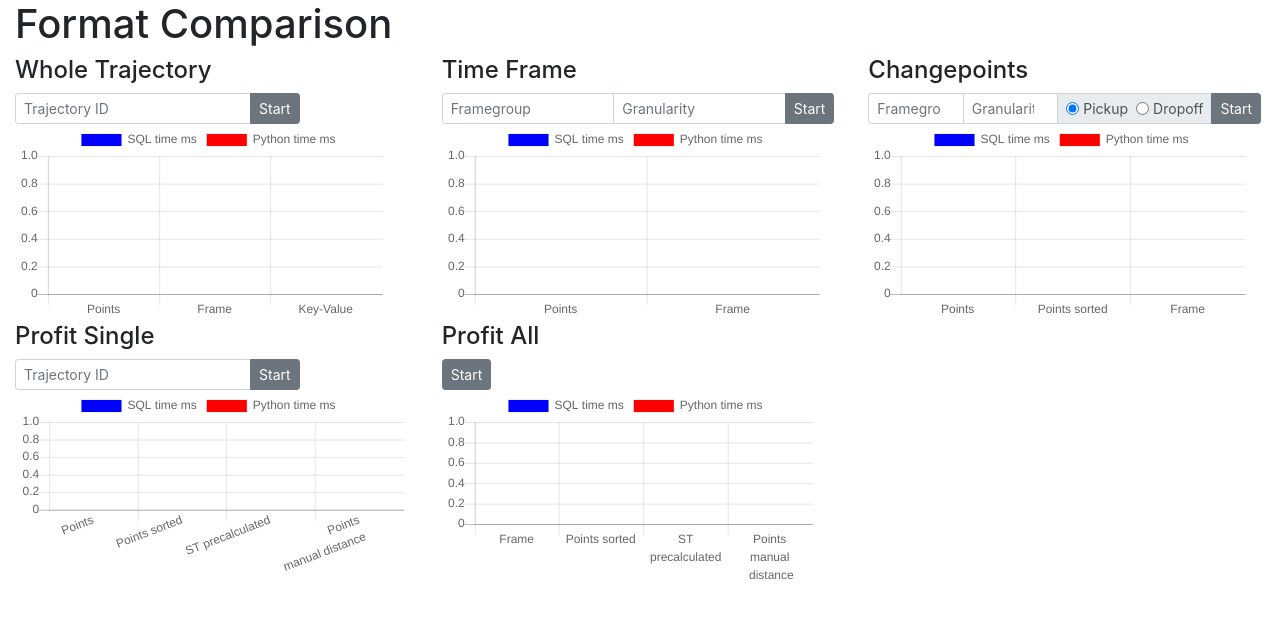
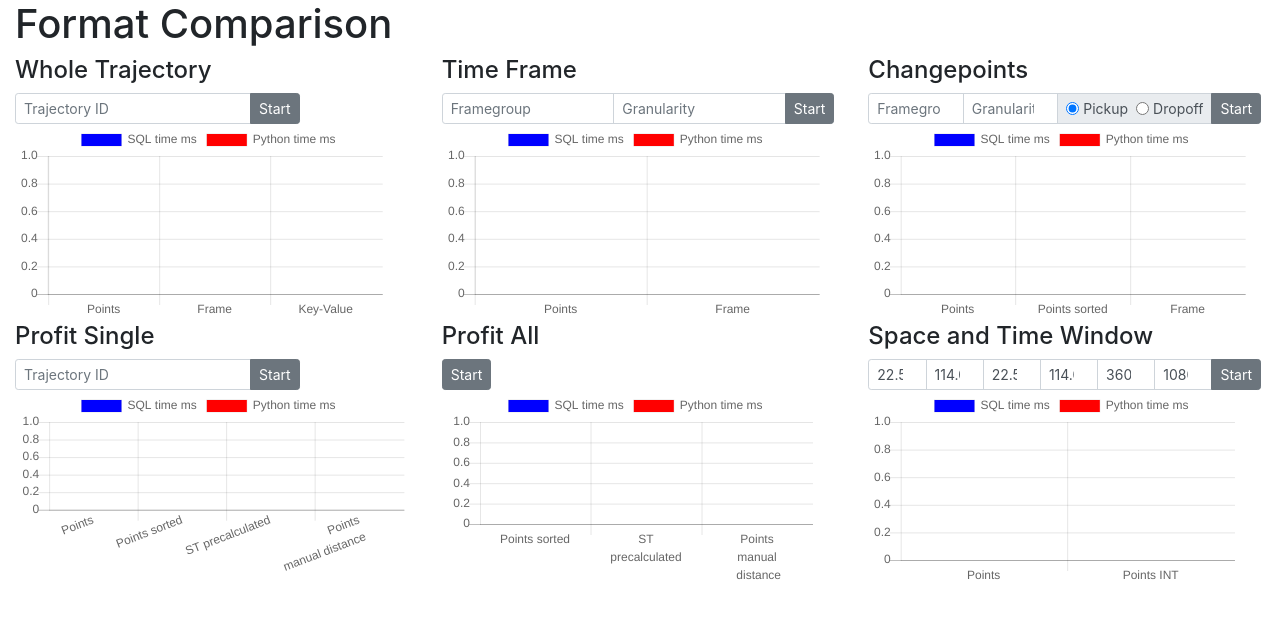
Before and after one commit to marcelja/tuk3, a Flask app: page /compare in a window 1280 px wide. Shown: the top 619 px of the page. Run offline with Flask 2, Linux system fonts and the light colour scheme; some libraries are stand-ins or nearby versions.

Commit message:
compare taxis within window

```diff
--- a/server.py
+++ b/server.py
@@ -614,6 +614,44 @@ def profit_id_manual(id):
         }
         return Response(json.dumps(response, separators=(',', ':')), mimetype='application/json')
 
+@app.route('/window/<float:latMin>/<float:lonMin>/<float:latMax>/<float:lonMax>/<int:start>/<int:end>')
+def window(latMin, lonMin, latMax, lonMax, start, end):
+    with Cursor(SCHEMA_NAME) as cursor:
+        result = []
+
+        query = 'call taxis_in_window({0}, {1}, {2}, {3}, {4}, {5}, ?);'.format(latMin, lonMin, latMax, lonMax, start, end)
+        cursor.execute(query)
+        result = cursor.fetchall()
+
+        response = {
+            "performance": {
+                "query": query,
+                "sql": get_sql_execution_time(query.replace("'", "''")),
+                "python": 0
+            },
+            "result": result
+        }
+        return Response(json.dumps(response, separators=(',', ':')), mimetype='application/json')
+
+@app.route('/window_int/<float:latMin>/<float:lonMin>/<float:latMax>/<float:lonMax>/<int:start>/<int:end>')
+def window_int(latMin, lonMin, latMax, lonMax, start, end):
+    with Cursor(SCHEMA_NAME) as cursor:
+        result = []
+
+        query = 'call taxis_in_window_ints({0}, {1}, {2}, {3}, {4}, {5}, ?);'.format(latMin, lonMin, latMax, lonMax, start, end)
+        cursor.execute(query)
+        result = cursor.fetchall()
+
+        response = {
+            "performance": {
+                "query": query,
+                "sql": get_sql_execution_time(query.replace("'", "''")),
+                "python": 0
+            },
+            "result": result
+        }
+        return Response(json.dumps(response, separators=(',', ':')), mimetype='application/json')
+
 def _convert_timestamp(ts):
     if isinstance(ts, datetime.datetime):
         return str(ts)
--- a/static/comparison.js
+++ b/static/comparison.js
@@ -19,7 +19,10 @@ function initCharts() {
       labels: ['Points', 'Points sorted', 'ST precalculated', ['Points', 'manual distance']]
     },
     profitAll: {
-      labels: ['Frame', 'Points sorted', ['ST', 'precalculated'], ['Points', 'manual', ' distance']]
+      labels: ['Points sorted', ['ST', 'precalculated'], ['Points', 'manual', ' distance']]
+    },
+    window: {
+      labels: ['Points', 'Points INT']
     }
   };
   for (chartName in chartDetails) {
@@ -148,10 +151,10 @@ async function showProfitAll() {
   showChart('profitAll', data);
 }
 
-async function loadProfitAll(trajectoryId) {
+async function loadProfitAll() {
   let data = {
     // frame: 129509 avg * 10594 trajectories
-    sql: [1372018346, 575031.241, 101102.274],
+    sql: [575031.241, 101102.274],
     python: [0, 0, 0]
   };
   let liveData = await loadData(['/profit_manual']);
@@ -159,4 +162,20 @@ async function loadProfitAll(trajectoryId) {
   data.sql = data.sql.concat(liveData.sql);
   data.python = data.python.concat(liveData.python);
   return data;
+
 }
+async function showWindow() {
+  let latMin = parseFloat($('#input-window-lat-min').val());
+  let lonMin = parseFloat($('#input-window-lon-min').val());
+  let latMax = parseFloat($('#input-window-lat-max').val());
+  let lonMax = parseFloat($('#input-window-lon-max').val());
+  let start = parseInt($('#input-window-start').val());
+  let end = parseInt($('#input-window-end').val());
+  let data = await loadWindow(latMin, lonMin, latMax, lonMax, start, end);
+  showChart('window', data);
+}
+
+async function loadWindow(latMin, lonMin, latMax, lonMax, start, end) {
+  return loadData([`/window/${latMin}/${lonMin}/${latMax}/${lonMax}/${start}/${end}`,
+                    `/window_int/${latMin}/${lonMin}/${latMax}/${lonMax}/${start}/${end}`]);
+}
--- a/templates/compare.html
+++ b/templates/compare.html
@@ -96,6 +96,25 @@
                     <canvas id="chart-profitAll"></canvas>
                 </div>
             </div>
+            <div class="col-4">
+                <h4>Space and Time Window</h4>
+                <div class="form-inline">
+                    <div class="input-group input-group-sm mr-1">
+                        <input id="input-window-lat-min" class="form-control" type="number" placeholder="Lat Min" value="22.5290012">
+                        <input id="input-window-lon-min" class="form-control" type="number" placeholder="Lon Min" value="114.047024">
+                        <input id="input-window-lat-max" class="form-control" type="number" placeholder="Lat Max" value="22.548516">
+                        <input id="input-window-lon-max" class="form-control" type="number" placeholder="Lon Max" value="114.0570565">
+                        <input id="input-window-start" class="form-control" type="number" placeholder="Start Time s" value="3600">
+                        <input id="input-window-end" class="form-control" type="number" placeholder="End Time s" value="10800">
+                        <div class="input-group-append">
+                            <button class="btn btn-secondary" onclick="showWindow()">Start</button>
+                        </div>
+                    </div>
+                </div>
+                <div class="chart-container">
+                    <canvas id="chart-window"></canvas>
+                </div>
+            </div>
         </div>
     </div>
 
```
